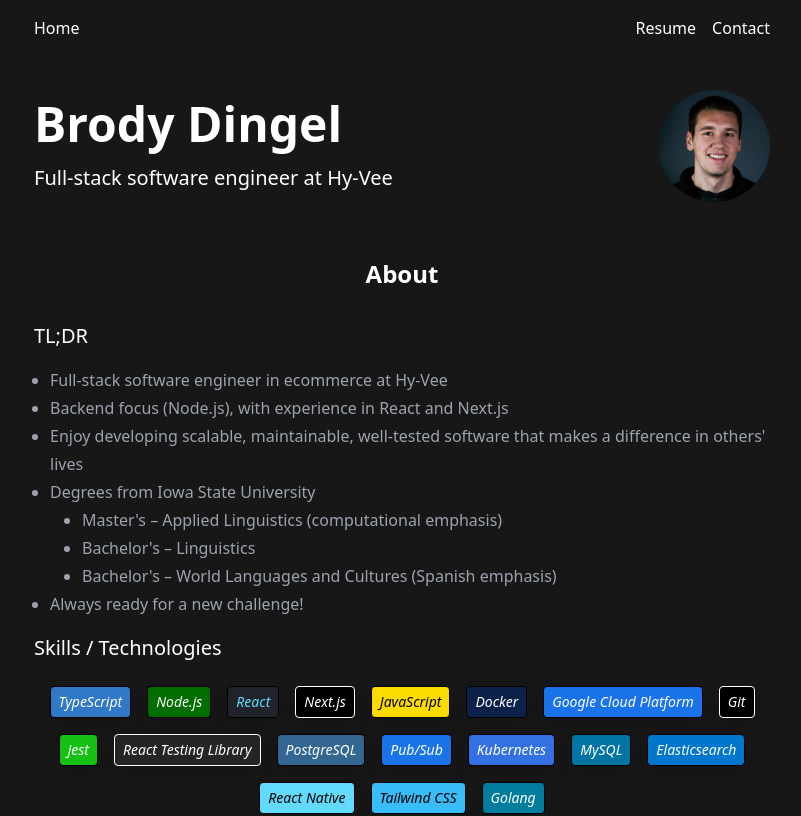
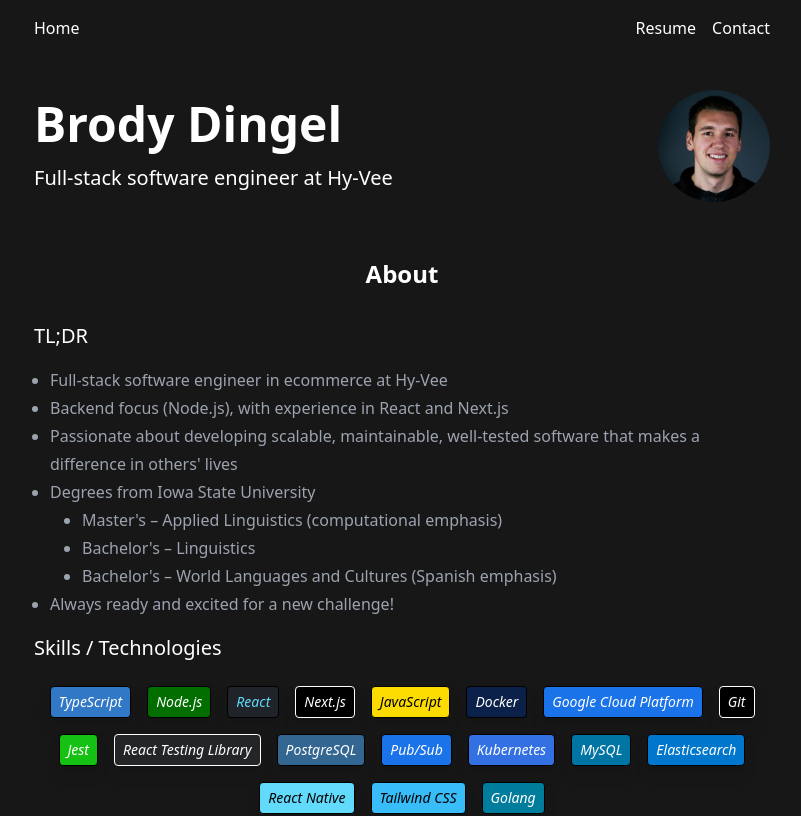
Before and after one commit to brodyd795/personal-site, a Next.js app: page / in a window 1280 px wide. Shown: the top 816 px of the page, without its empty margins (238-1039 px from the left). Built offline with nearby package versions, Linux system fonts and the light colour scheme; no server answers; the database is empty.

Commit message:
small about update

```diff
--- a/components/about.tsx
+++ b/components/about.tsx
@@ -47,7 +47,7 @@ export const About = (): JSX.Element => {
 				<ul className={'list-disc ml-4 mt-4 leading-7 text-gray-400'}>
 					<li>Full-stack software engineer in ecommerce at Hy-Vee</li>
 					<li>Backend focus (Node.js), with experience in React and Next.js</li>
-					<li>{`Enjoy developing scalable, maintainable, well-tested software that makes a difference in others' lives`}</li>
+					<li>{`Passionate about developing scalable, maintainable, well-tested software that makes a difference in others' lives`}</li>
 					<li>
 						Degrees from Iowa State University
 						<ul className={'list-disc ml-8'}>
@@ -58,7 +58,7 @@ export const About = (): JSX.Element => {
 							<li>{`Bachelor's – World Languages and Cultures (Spanish emphasis)`}</li>
 						</ul>
 					</li>
-					<li>Always ready for a new challenge!</li>
+					<li>Always ready and excited for a new challenge!</li>
 				</ul>
 				<H2>Skills / Technologies</H2>
 				<div className='flex mt-4 flex-wrap justify-center'>
```
